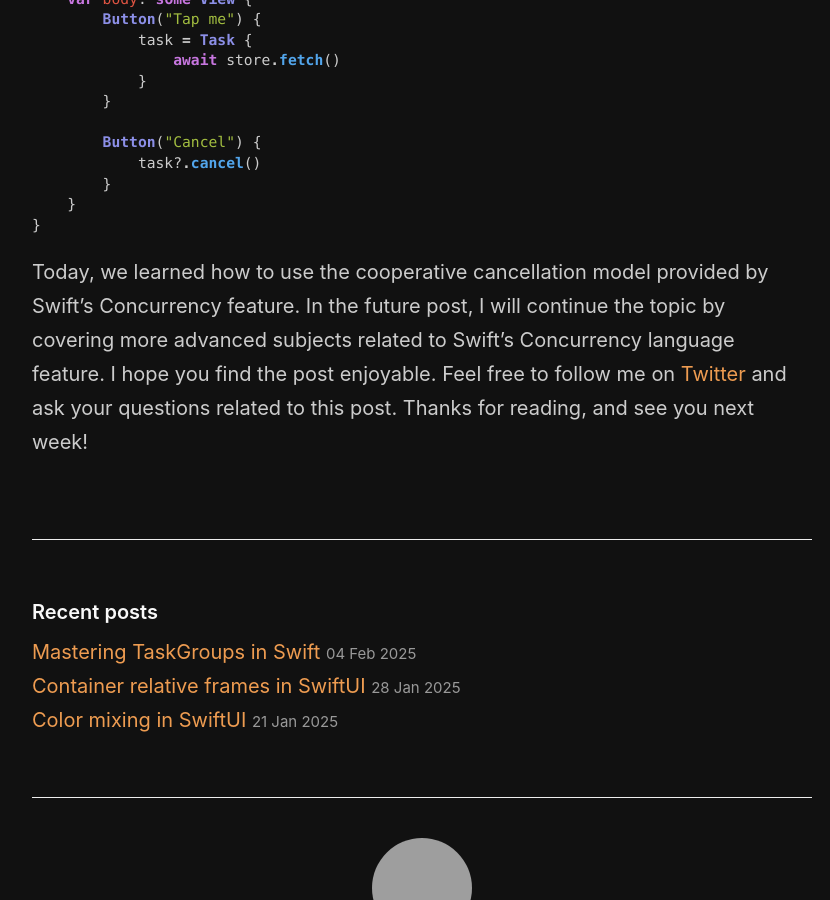
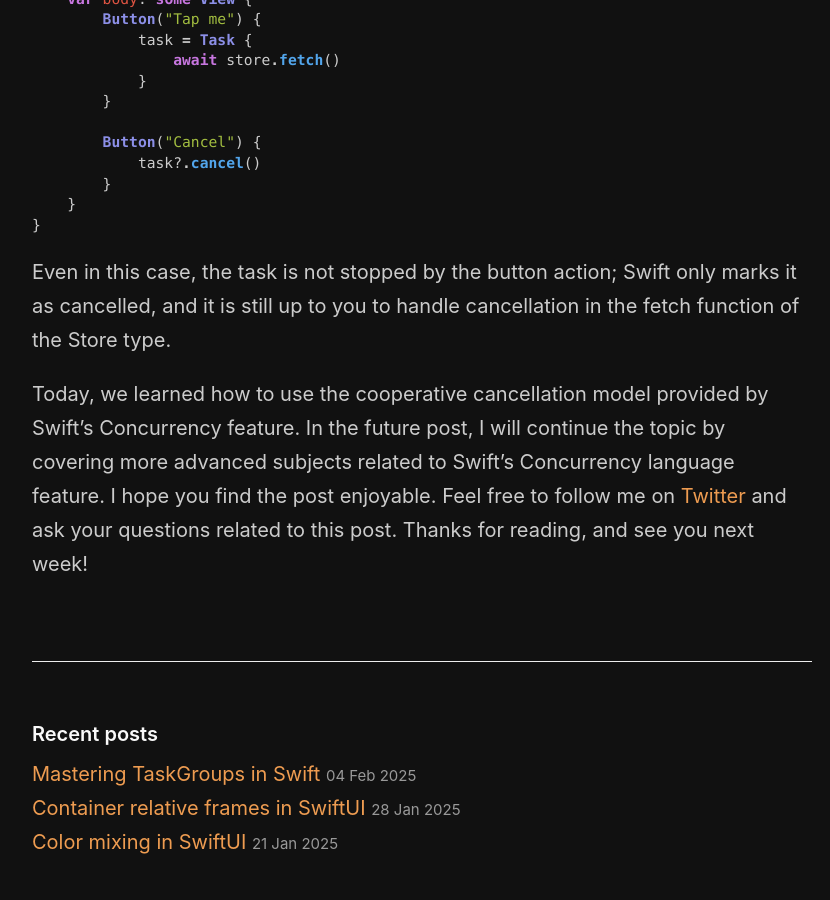
Before and after one commit to mecid/mecid.github.io, a Jekyll site: the page built from _posts/2025-02-11-task-cancellation-in-swift-concurrency.md, in a window 1280 px wide and 900 px high, scrolled down 3621 px. Shown: the whole window, without its empty margins (218-1048 px from the left). Built offline with Jekyll 4.4.1, drawn with Linux system fonts in a browser that asks for light colours; grey boxes are pictures that could not be loaded.

Commit message:
New paragraph added to the task cancellation post

````diff
--- a/_posts/2025-02-11-task-cancellation-in-swift-concurrency.md
+++ b/_posts/2025-02-11-task-cancellation-in-swift-concurrency.md
@@ -137,4 +137,6 @@ struct ExampleView: View {
 }
 ```
 
+Even in this case, the task is not stopped by the button action; Swift only marks it as cancelled, and it is still up to you to handle cancellation in the fetch function of the Store type.
+
 Today, we learned how to use the cooperative cancellation model provided by Swift’s Concurrency feature. In the future post, I will continue the topic by covering more advanced subjects related to Swift’s Concurrency language feature. I hope you find the post enjoyable. Feel free to follow me on [Twitter](https://twitter.com/mecid) and ask your questions related to this post. Thanks for reading, and see you next week!
````
